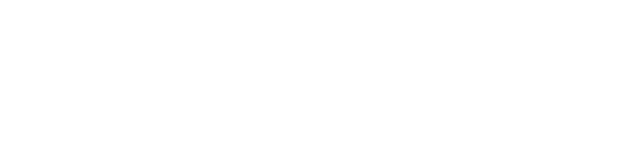
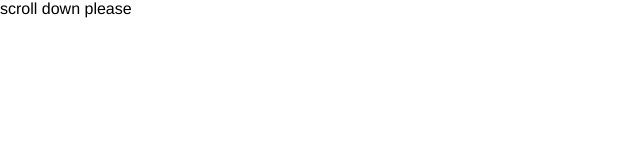
Before and after one commit to alisq/GD2-lessons, a plain HTML site: page 10 - scrolltest/index.html in a window 1280 px wide. Shown: the top 160 px of the page, without its empty margins (0-640 px from the left). Drawn offline with Linux system fonts and the light colour scheme.

Commit message:
Update index.html

```diff
--- a/10 - scrolltest/index.html
+++ b/10 - scrolltest/index.html
@@ -11,6 +11,7 @@
 		}
 		body {
 			height:15000px;
+			font-family:helvetica;
 		}
 
 		#main {
@@ -45,8 +46,7 @@
 	h-37.2h74.8h-37.7l0.2,95.1"/>
 </svg>
 
-</svg>
-
+<p>scroll down please</p>
 
 
 <script>
```
